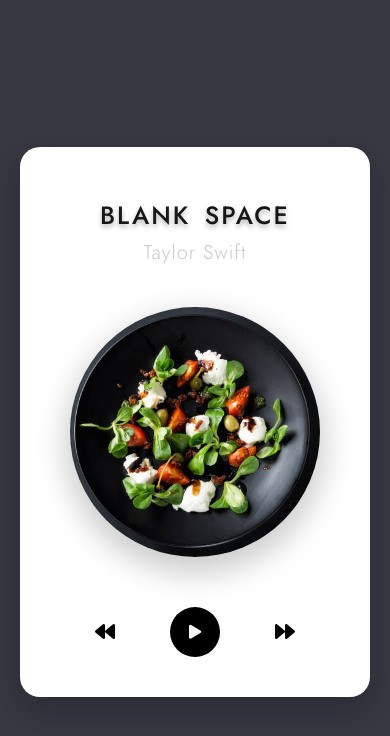
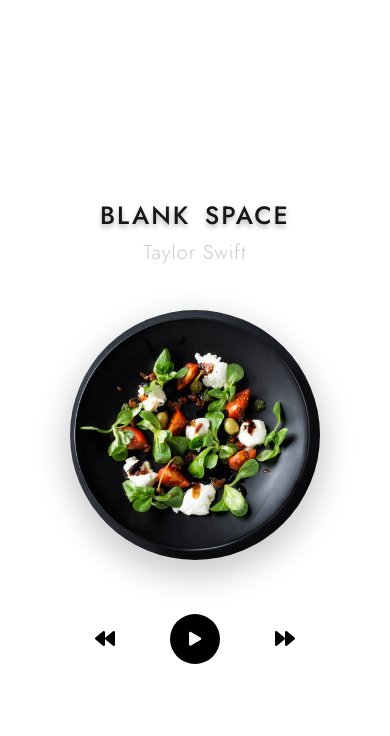
Before and after one commit to MadhushreeKunder/musicallyy, a plain HTML site: page index.html in a window 390 px wide. Drawn offline with Linux system fonts and the light colour scheme.

Commit message:
tried responsive

```diff
--- a/css/style.css
+++ b/css/style.css
@@ -127,3 +127,17 @@
     }
 
 }
+
+@media (max-width: 800px) {
+
+.main_div{
+    background-color: #ffffff;
+}
+
+.music_container{
+    box-shadow: none;
+    display: flex;
+    flex-direction: column;
+    justify-content: space-between;
+}
+}
```
